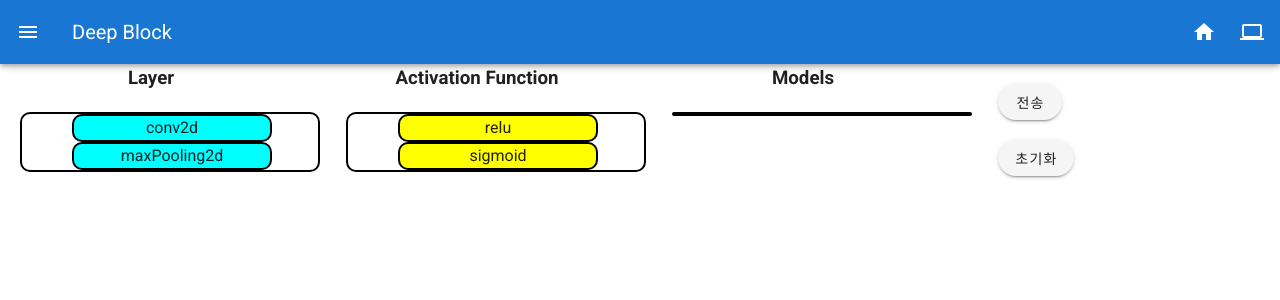
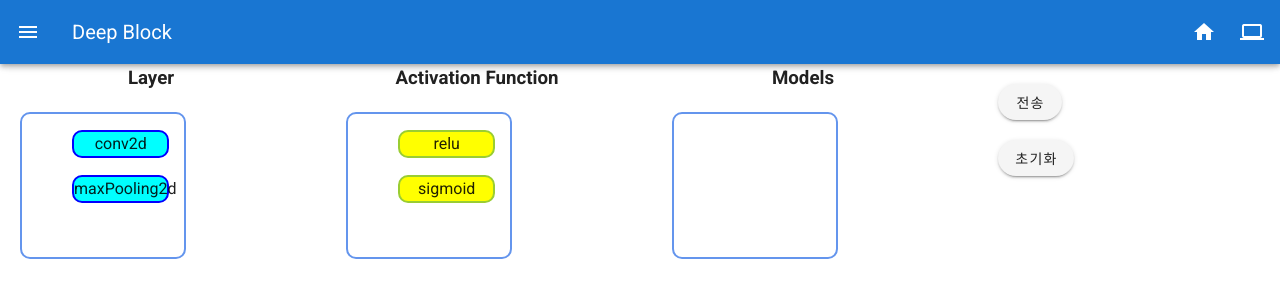
Before and after one commit to devsungmin/Deepblock-Frontend-Study, a Vue app in the folder final-study/: page /board in a window 1280 px wide. Shown: the top 300 px of the page. Built offline with nearby package versions, Linux system fonts and the light colour scheme.

Commit message:
2020.04.22 작업(웹 폰트 적용 확인)

```diff
--- a/final-study/src/components/Board.vue
+++ b/final-study/src/components/Board.vue
@@ -4,7 +4,7 @@
             <v-col cols="9" sm="6" md="3">
                 <h3>Layer</h3>
                 <draggable class="layer" :list="layer" :group="{ type: 'layer', pull: 'clone', put: false }" @change="log">
-                    <div class="list-group-item" id="layer" v-for="element in layer" :key="element.type">
+                    <div class="layer-group-list" id="layer" v-for="element in layer" :key="element.ID">
                         {{element.type}}
                     </div>
                 </draggable>
@@ -13,7 +13,7 @@
             <v-col cols="9" sm="6" md="3">
                 <h3>Activation Function</h3>
                 <draggable class="activation" :list="activation" :group="{ type: 'activation', pull: 'clone', put: false }" @change="log">
-                    <div class="list-group-item" id="activation" v-for="element in activation" :key="element.type">
+                    <div class="activation-group-item" id="activation" v-for="element in activation" :key="element.ID">
                         {{element.type}}
                     </div>
                 </draggable>
@@ -22,7 +22,7 @@
                 <v-col cols="9" sm="6" md="3">
                     <h3>Models</h3>
                     <draggable class="Models" :list="models" :group="{ type: 'models', put: true }" @change="log">
-                        <div class="list-group-item" id="models" v-for="element in models" :key="element.type">
+                        <div class="models-group-item" id="models" v-for="element in models" :key="element.ID">
                             {{element.type}}
                         </div>
                     </draggable>
@@ -77,43 +77,52 @@
     }
 </script>
 
-<style scoped>
+<style>
+@import url('https://fonts.googleapis.com/css2?family=Nanum+Gothic:wght@700&display=swap');
+@font-face {
+    font-family: 'Nanum Gothic', sans-serif;
+    src: local(NanumGothic), url('https://fonts.googleapis.com/css2?family=Nanum+Gothic:wght@700&display=swap') format("woff2");
+}
+template {
+    font-family: 'East Sea Dokdo', cursive;
+}
 h1{ color: black; }
 h3{ text-align: center;}
-
 .layer, .activation, .Models {
-    width: 300px;
-    height: auto;
-    border: 2px solid #000;
+    position: absolute;
+    width: 13%;
+    height: 20%;
+    border: 2px solid cornflowerblue;
     border-radius: 10px;
     margin: 20px;
-
+    text-align: center;
 }
 .resultBtn, .resetBtn{
     margin: 20px;
 }
 #layer {
-    width: 200px;
+    width: 60%;
     height: auto;
     background:cyan;
-    border: 2px solid black;
+    border: 2px solid blue;
     text-align: center;
     border-radius: 10px;
     margin-left: 50px;
+    margin-top: 10%;
   }
   #activation {
-      width: 200px;
+    width: 60%;
     height: auto;
     background: yellow;
-      border: 2px solid black;
+      border: 2px solid yellowgreen;
       text-align: center;
       border-radius: 10px;
       margin-left: 50px;
+      margin-top: 10%;
   }
   #models {
-      width: 200px;
+    width: 60%;
     height: auto;
-      /* background: coral; */
     border: 2px solid black;
     text-align: center;
     border-radius: 10px;
```
Lines whose indentation alone changed are shown as unchanged.
